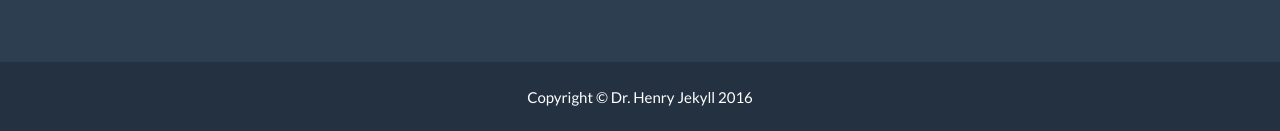
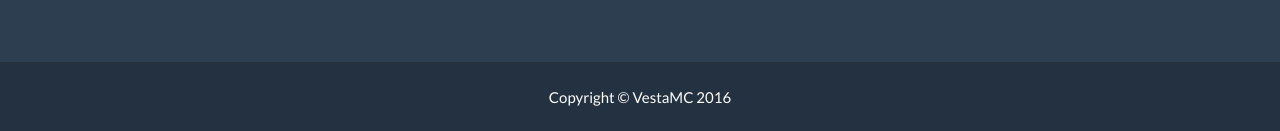
Before and after one commit to Mercaturas/Mercaturas.github.io, a Jekyll site: the page built from index.html, in a window 1280 px wide and 900 px high, scrolled down 2485 px. Shown: the part 766-897 px from the top of the window. Built offline with Jekyll 4.4.1, drawn with Linux system fonts in a browser that asks for light colours.

Commit message:
Update _config.yml

```diff
--- a/_config.yml
+++ b/_config.yml
@@ -31,7 +31,7 @@ color:
 
 # Footer settings
 footer:
-  copyright: Dr. Henry Jekyll
+  copyright: VestaMC
   location: Location
   social: Around the Web
   credits: Credits
```
